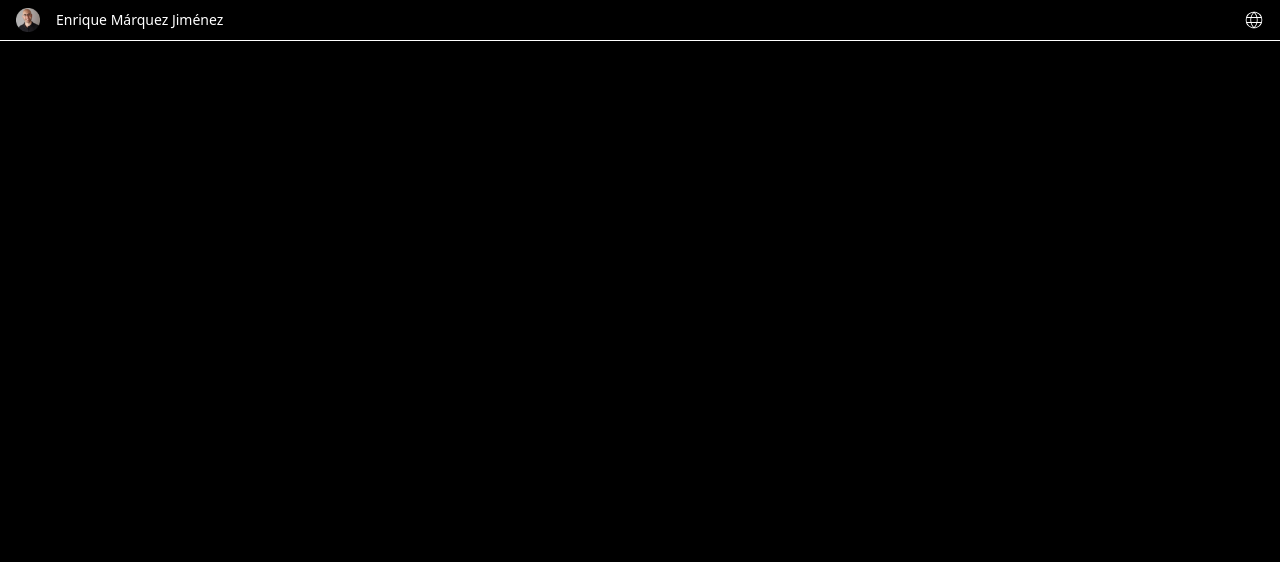
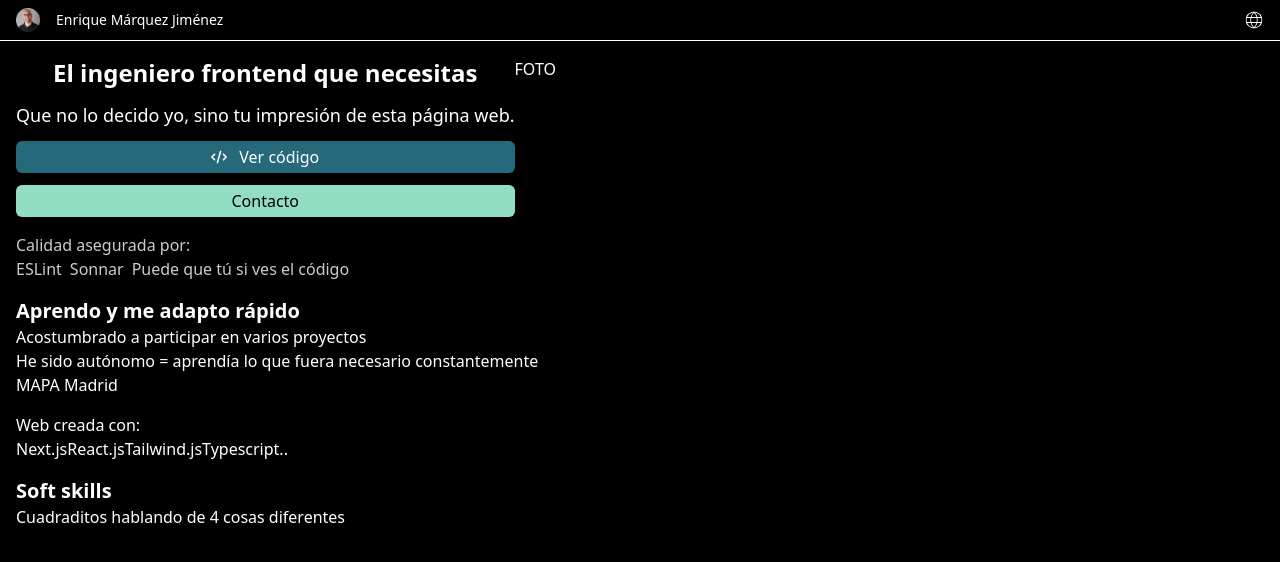
Before and after one commit to Kikemaji/resume, a Next.js app: page / in a window 1280 px wide. Shown: the top 562 px of the page. Built offline with nearby package versions, Linux system fonts and the light colour scheme.

Commit message:
Layout draft

```diff
--- a/src/app/page.tsx
+++ b/src/app/page.tsx
@@ -1,3 +1,4 @@
+import { FaCode } from 'react-icons/fa6';
 import { CiGlobe } from 'react-icons/ci';
 
 import Image from 'next/image';
@@ -15,6 +16,60 @@ export default function Home() {
         <div className="flex-1 text-sm">Enrique Márquez Jiménez</div>
         <CiGlobe className="h-5 w-5" />
       </nav>
+      <div className="p-4">
+        <section className="flex flex-col-reverse  md:flex-row">
+          <div className="flex flex-col gap-3">
+            <h1 className="text-center text-2xl font-bold">
+              El ingeniero frontend que necesitas
+            </h1>
+            <h3 className="text-center text-lg">
+              Que no lo decido yo, sino tu impresión de esta página web.
+            </h3>
+            <button className="flex items-center justify-center gap-3 rounded-md bg-secondary px-3 py-1">
+              <FaCode />
+              <span>Ver código</span>
+            </button>
+            <button className="flex items-center justify-center gap-1 rounded-md bg-primary px-3 py-1 text-black">
+              <span>Contacto</span>
+            </button>
+          </div>
+          <div className="">FOTO</div>
+        </section>
+        <div className="my-4 opacity-80">
+          <p>Calidad asegurada por:</p>
+          <div className="flex gap-2">
+            <div>ESLint</div>
+            <div>Sonnar</div>
+            <div>Puede que tú si ves el código</div>
+          </div>
+        </div>
+        <section className="flex flex-col">
+          <div>
+            <h2 className="text-xl font-bold">Aprendo y me adapto rápido</h2>
+            <ul>
+              <li>Acostumbrado a participar en varios proyectos</li>
+              <li>
+                He sido autónomo = aprendía lo que fuera necesario
+                constantemente
+              </li>
+            </ul>
+          </div>
+          <div>MAPA Madrid</div>
+        </section>
+        <section className="my-4">
+          <p>Web creada con: </p>
+          <div className="flex">
+            <div>Next.js</div>
+            <div>React.js</div>
+            <div>Tailwind.js</div>
+            <div>Typescript..</div>{' '}
+          </div>
+        </section>
+        <section>
+          <h2 className="text-xl font-bold">Soft skills</h2>
+          <div>Cuadraditos hablando de 4 cosas diferentes</div>
+        </section>
+      </div>
     </main>
   );
 }
```
